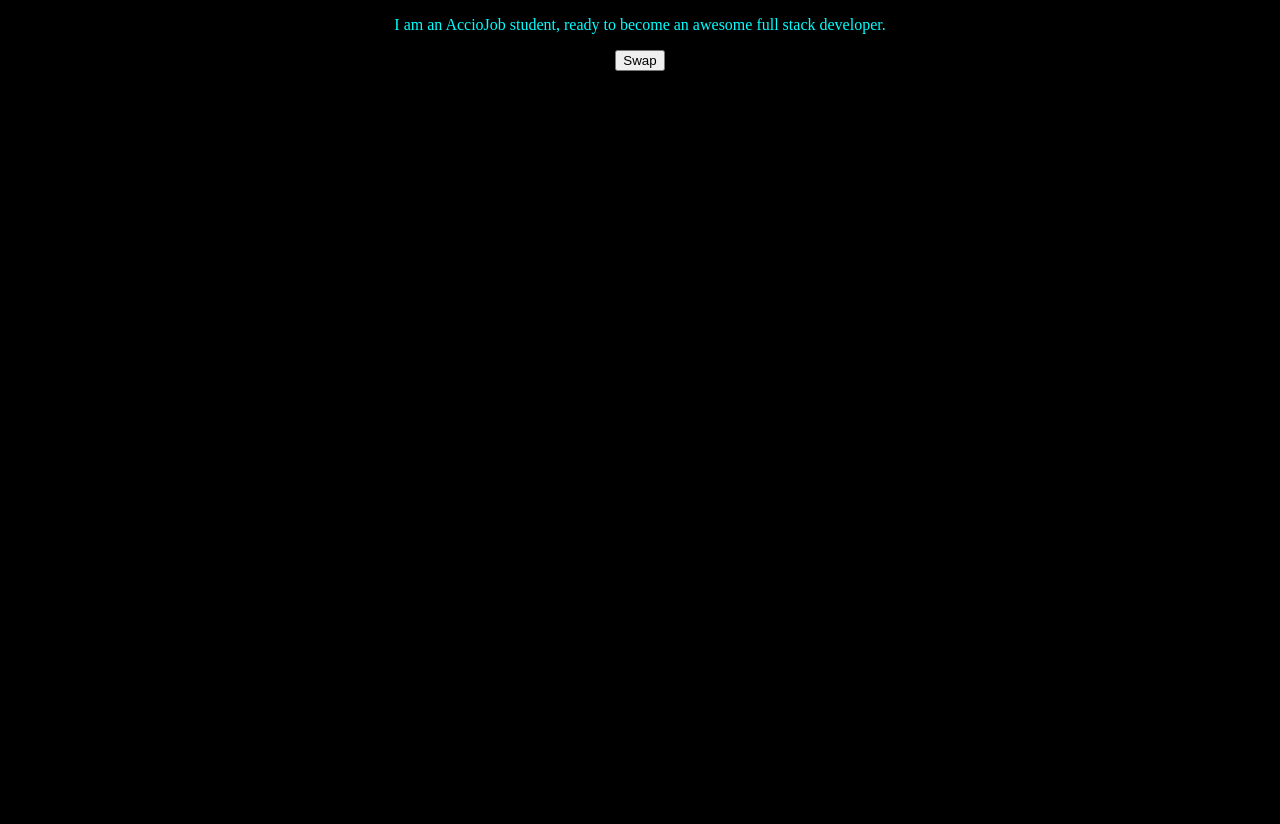
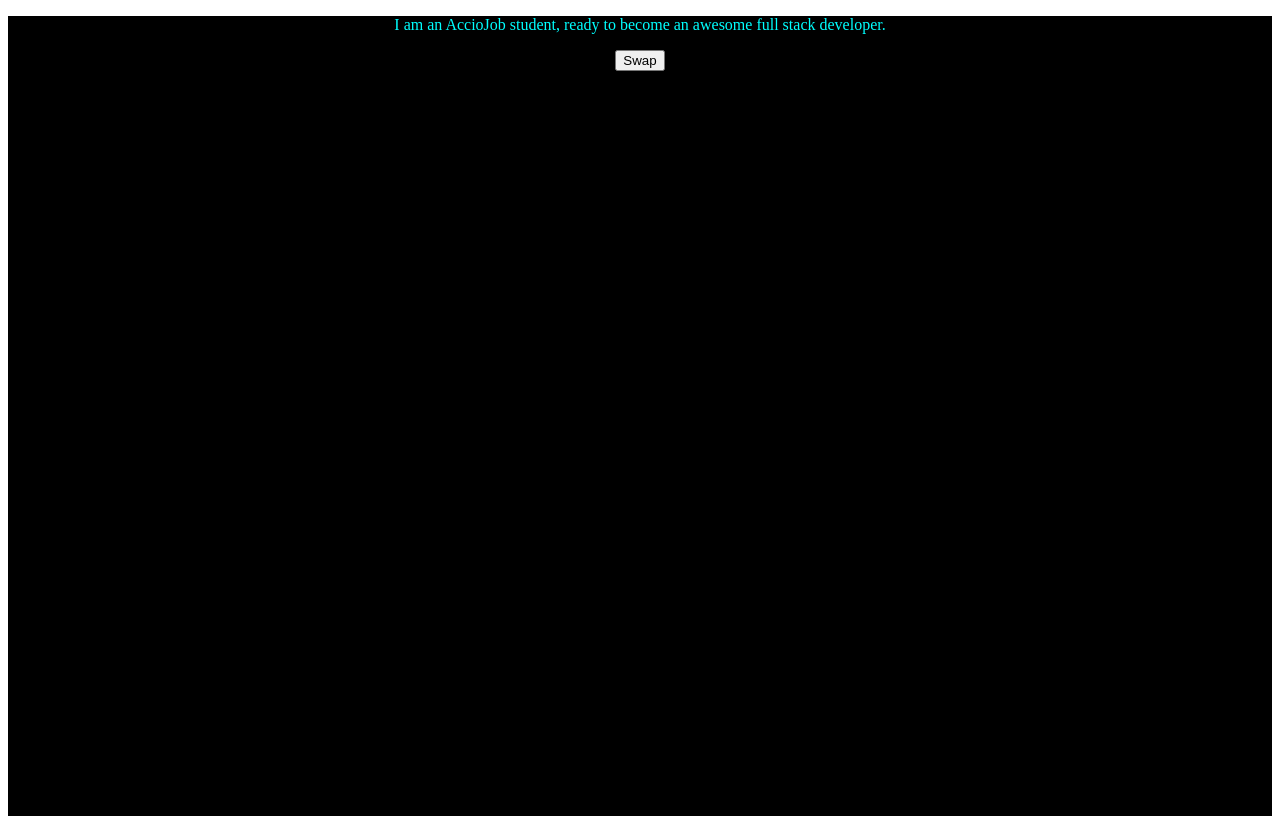
Before and after one commit to acciojob/dark-theme-ukdgit, a website: page main.html in a window 1280 px wide. Both pictures are taken after a click on the button "Swap". Before the commit the page ends 800 px from the top, so only its background shows below. Drawn offline with Linux system fonts and the light colour scheme.

Commit message:
created a submission

```diff
--- a/main.html
+++ b/main.html
@@ -7,12 +7,12 @@
     <link rel="stylesheet" href="styles.css">
   </head>
   <body>
-    <main id="main">
+    <main id="app" class="day">
       <!-- html markup here -->
       <p id="ptag">
         I am an AccioJob student, ready to become an awesome full stack developer.
       </p>
-      <button onclick="myFunction()" id="swap">Swap</button>
+      <button onclick="myFunction()" id="swap" class="button_day">Swap</button>
     </main>
     <script src="./script.js"></script>
   </body>
--- a/script.js
+++ b/script.js
@@ -1,4 +1,11 @@
+let flag = true;
 function myFunction() {
-        var element = document.body;
-        element.classList.toggle("dark");
+        var appElement = document.getElementById('app');
+	    var classElement = document.getElementById('swap');
+	    flag = !flag;
+	    appElement.className = flag ? 'day' : 'night';
+	    classElement.className  = flag ? 'button_day' : 'button_night';
+
+       // element.classList.toggle("night");
+
         }
--- a/styles.css
+++ b/styles.css
@@ -1,11 +1,12 @@
-#main {
+#app {
 	justify-content: flex;
 	text-align: center;
+	height: 100vh;
 }
 
 #ptag {
 	color: rgb(0,256,256,256);
 }
-.dark {
+.night {
 	background: rgb(0,0,0,1);
 }
```
